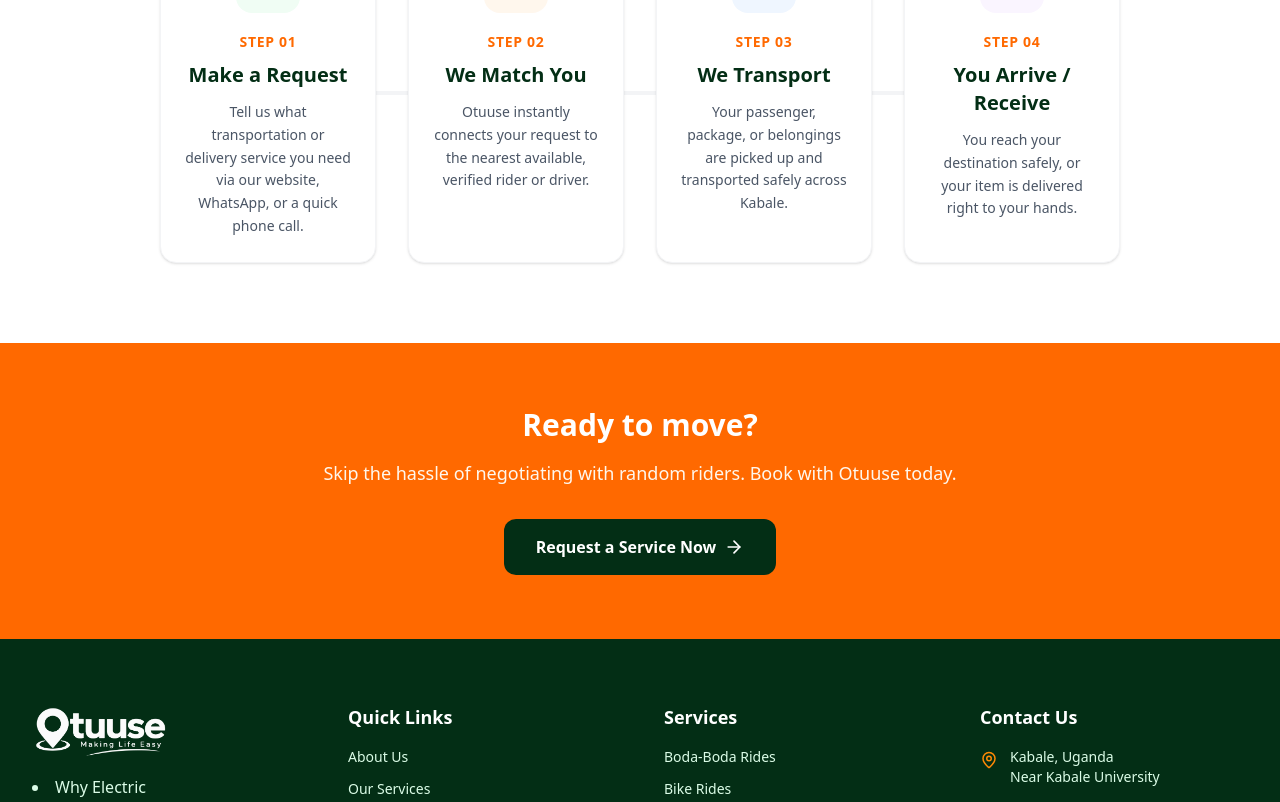
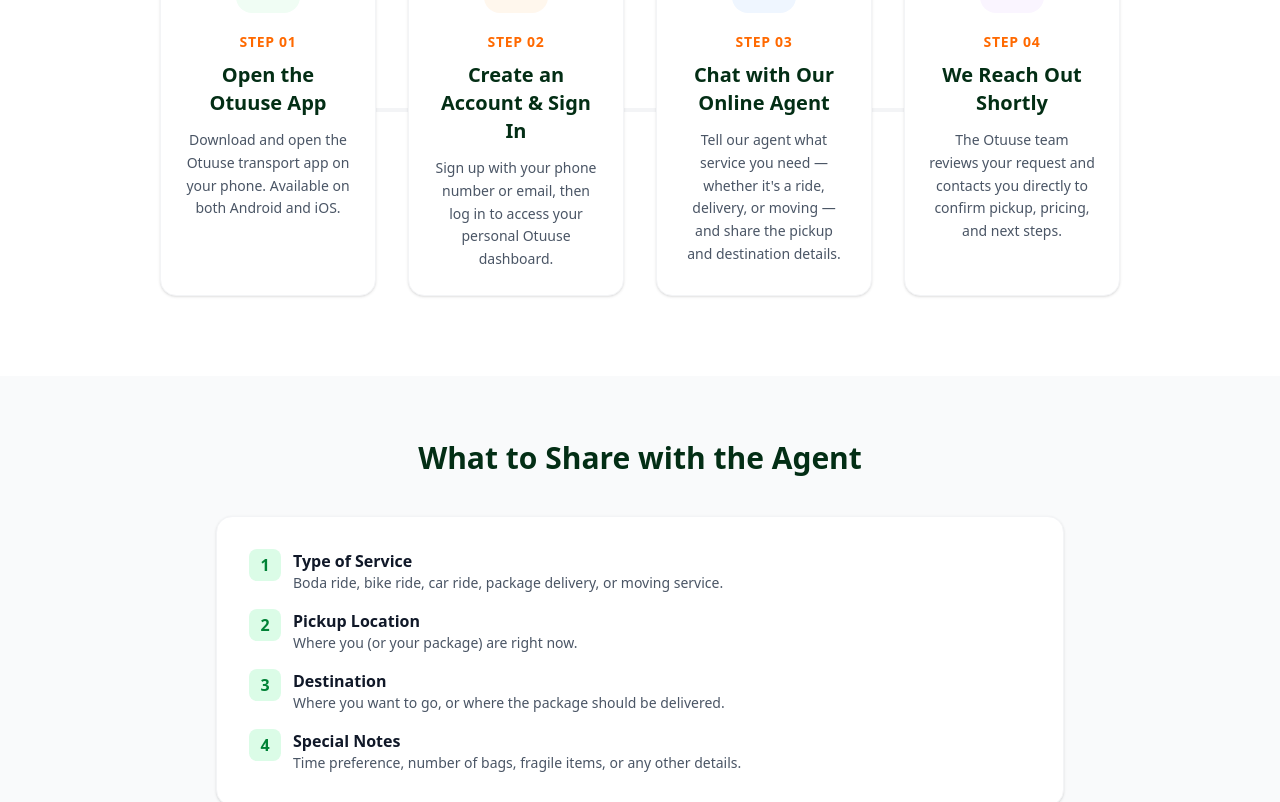
Before and after one commit to ahumuzaJohnbaptist5/otuuse, a React (Vite) app: page /how-it-works in a window 1280 px wide. Shown: the part 517-1319 px from the top of the page. Built offline with nearby package versions, Linux system fonts and the light colour scheme.

Commit message:
open graph

```diff
--- a/index.html
+++ b/index.html
@@ -11,7 +11,7 @@
     <title>Otuuse | Transportation &amp; Delivery Services in Kabale, Uganda</title>
     <meta
       name="description"
-      content="Reliable boda-boda rides, bike rides, car rides, package deliveries and hostel moving in Kabale. Built for Kabale University students. Book via WhatsApp today!"
+      content="Reliable boda-boda rides, Bike Hire, car rides, package deliveries and hostel moving in Kabale. Built for Kabale University students. Book via WhatsApp today!"
     />
     <meta
       name="keywords"
--- a/src/components/Footer.jsx
+++ b/src/components/Footer.jsx
@@ -45,7 +45,7 @@ const Footer = () => {
             <h3 className="text-white font-bold text-lg mb-4">Services</h3>
             <ul className="space-y-3 text-sm">
               <li><Link to="/services" className="hover:text-orange-400 transition">Boda-Boda Rides</Link></li>
-              <li><Link to="/services" className="hover:text-orange-400 transition">Bike Rides</Link></li>
+              <li><Link to="/services" className="hover:text-orange-400 transition">Bike Hire</Link></li>
               <li><Link to="/services" className="hover:text-orange-400 transition">Car Rides</Link></li>
               <li><Link to="/services" className="hover:text-orange-400 transition">Package Delivery</Link></li>
               <li><Link to="/services" className="hover:text-orange-400 transition">Hostel Moving</Link></li>
--- a/src/pages/Home.jsx
+++ b/src/pages/Home.jsx
@@ -10,7 +10,7 @@ const services = [
     images: ["/images/boda-1.jpeg"],
   },
   {
-    title: "Bike Rides",
+    title: "Bike Hire",
     description: "Affordable short-distance transportation when you want to move quickly and economically.",
     images: ["/images/bike-1.jpeg", "/images/bike-2.jpeg", "/images/bike-3.jpeg"],
   },
--- a/src/pages/HowItWorks.jsx
+++ b/src/pages/HowItWorks.jsx
@@ -1,35 +1,35 @@
 import { Link } from "react-router-dom";
-import { ClipboardList, Search, Truck, CheckCircle2, ArrowRight } from "lucide-react";
+import { Smartphone, UserPlus, MessageCircle, Phone, ArrowRight } from "lucide-react";
 import Navbar from "../components/Navbar";
 import Footer from "../components/Footer";
 
 const steps = [
   {
     step: "01",
-    icon: ClipboardList,
-    title: "Make a Request",
-    description: "Tell us what transportation or delivery service you need via our website, WhatsApp, or a quick phone call.",
+    icon: Smartphone,
+    title: "Open the Otuuse App",
+    description: "Download and open the Otuuse transport app on your phone. Available on both Android and iOS.",
     color: "bg-green-50 text-green-800"
   },
   {
     step: "02",
-    icon: Search,
-    title: "We Match You",
-    description: "Otuuse instantly connects your request to the nearest available, verified rider or driver.",
+    icon: UserPlus,
+    title: "Create an Account & Sign In",
+    description: "Sign up with your phone number or email, then log in to access your personal Otuuse dashboard.",
     color: "bg-orange-50 text-orange-800"
   },
   {
     step: "03",
-    icon: Truck,
-    title: "We Transport",
-    description: "Your passenger, package, or belongings are picked up and transported safely across Kabale.",
+    icon: MessageCircle,
+    title: "Chat with Our Online Agent",
+    description: "Tell our agent what service you need — whether it's a ride, delivery, or moving — and share the pickup and destination details.",
     color: "bg-blue-50 text-blue-800"
   },
   {
     step: "04",
-    icon: CheckCircle2,
-    title: "You Arrive / Receive",
-    description: "You reach your destination safely, or your item is delivered right to your hands.",
+    icon: Phone,
+    title: "We Reach Out Shortly",
+    description: "The Otuuse team reviews your request and contacts you directly to confirm pickup, pricing, and next steps.",
     color: "bg-purple-50 text-purple-800"
   }
 ];
@@ -45,7 +45,7 @@ const HowItWorks = () => {
           <div className="max-w-7xl mx-auto px-6 lg:px-8 text-center">
             <h1 className="text-4xl lg:text-5xl font-extrabold">How Otuuse Works</h1>
             <p className="mt-4 text-lg text-green-200 max-w-2xl mx-auto">
-              Getting a ride, sending a package, or moving hostels has never been easier. Here is our simple 4-step process.
+              Getting a ride, sending a package, or moving hostels has never been easier. Here's our simple 4-step process.
             </p>
           </div>
         </section>
@@ -76,6 +76,45 @@ const HowItWorks = () => {
           </div>
         </section>
 
+        {/* What to Tell the Agent */}
+        <section className="py-16 bg-gray-50">
+          <div className="max-w-4xl mx-auto px-6">
+            <h2 className="text-3xl font-bold text-green-950 text-center mb-10">What to Share with the Agent</h2>
+            <div className="bg-white rounded-2xl shadow-sm border border-gray-100 p-8">
+              <ul className="space-y-4">
+                <li className="flex items-start gap-3">
+                  <div className="w-8 h-8 rounded-lg bg-green-100 text-green-700 flex items-center justify-center flex-shrink-0 font-bold">1</div>
+                  <div>
+                    <p className="font-bold text-gray-900">Type of Service</p>
+                    <p className="text-gray-600 text-sm">Boda ride, bike ride, car ride, package delivery, or moving service.</p>
+                  </div>
+                </li>
+                <li className="flex items-start gap-3">
+                  <div className="w-8 h-8 rounded-lg bg-green-100 text-green-700 flex items-center justify-center flex-shrink-0 font-bold">2</div>
+                  <div>
+                    <p className="font-bold text-gray-900">Pickup Location</p>
+                    <p className="text-gray-600 text-sm">Where you (or your package) are right now.</p>
+                  </div>
+                </li>
+                <li className="flex items-start gap-3">
+                  <div className="w-8 h-8 rounded-lg bg-green-100 text-green-700 flex items-center justify-center flex-shrink-0 font-bold">3</div>
+                  <div>
+                    <p className="font-bold text-gray-900">Destination</p>
+                    <p className="text-gray-600 text-sm">Where you want to go, or where the package should be delivered.</p>
+                  </div>
+                </li>
+                <li className="flex items-start gap-3">
+                  <div className="w-8 h-8 rounded-lg bg-green-100 text-green-700 flex items-center justify-center flex-shrink-0 font-bold">4</div>
+                  <div>
+                    <p className="font-bold text-gray-900">Special Notes</p>
+                    <p className="text-gray-600 text-sm">Time preference, number of bags, fragile items, or any other details.</p>
+                  </div>
+                </li>
+              </ul>
+            </div>
+          </div>
+        </section>
+
         {/* Bottom CTA */}
         <section className="py-16 bg-orange-500 text-white">
           <div className="max-w-4xl mx-auto px-6 text-center">
@@ -83,12 +122,22 @@ const HowItWorks = () => {
             <p className="text-orange-50 mb-8 text-lg">
               Skip the hassle of negotiating with random riders. Book with Otuuse today.
             </p>
-            <Link
-              to="/request-service"
-              className="inline-flex items-center gap-2 bg-green-950 hover:bg-green-900 text-white px-8 py-4 rounded-xl font-bold transition"
-            >
-              Request a Service Now <ArrowRight size={20} />
-            </Link>
+            <div className="flex flex-col sm:flex-row justify-center gap-4">
+              <Link
+                to="/request-service"
+                className="inline-flex items-center justify-center gap-2 bg-green-950 hover:bg-green-900 text-white px-8 py-4 rounded-xl font-bold transition"
+              >
+                Request a Service Now <ArrowRight size={20} />
+              </Link>
+              <a
+                href="https://wa.me/256791475407"
+                target="_blank"
+                rel="noopener noreferrer"
+                className="inline-flex items-center justify-center gap-2 bg-white hover:bg-gray-100 text-green-950 px-8 py-4 rounded-xl font-bold transition"
+              >
+                <MessageCircle size={20} /> Chat on WhatsApp
+              </a>
+            </div>
           </div>
         </section>
       </main>
--- a/src/pages/RequestService.jsx
+++ b/src/pages/RequestService.jsx
@@ -23,7 +23,7 @@ const RequestService = () => {
     // Map service IDs to readable names
     const serviceNames = {
   boda: "Boda Ride",
-  bike: "Bike Ride",
+  bike: "Bike Hire",
   car: "Car Ride",
   delivery: "Package Delivery",
   moving: "Hostel/House Moving",
@@ -62,7 +62,7 @@ const RequestService = () => {
 
   const serviceOptions = [
   { id: "boda", label: "Boda Ride", icon: "🛵" },
-  { id: "bike", label: "Bike Ride", icon: "🚲" },
+  { id: "bike", label: "Bike Hire", icon: "🚲" },
   { id: "car", label: "Car Ride", icon: "🚗" },
   { id: "delivery", label: "Delivery", icon: "📦" },
   { id: "moving", label: "Moving", icon: "🏠" },
--- a/src/pages/Services.jsx
+++ b/src/pages/Services.jsx
@@ -17,7 +17,7 @@ const serviceDetails = [
   {
     id: "bike",
     icon: Bike,
-    title: "Bicycle & E-Bike Rides",
+    title: "Bicycle & E-Bike Hire",
     color: "bg-orange-50 text-orange-800",
     description: "Affordable and eco-friendly transportation for short-distance trips. Perfect for navigating the steep hills and busy streets of Kabale without breaking a sweat or your budget.",
     features: ["Highly affordable", "Eco-friendly", "Great for short distances", "Navigate traffic easily"],
```
